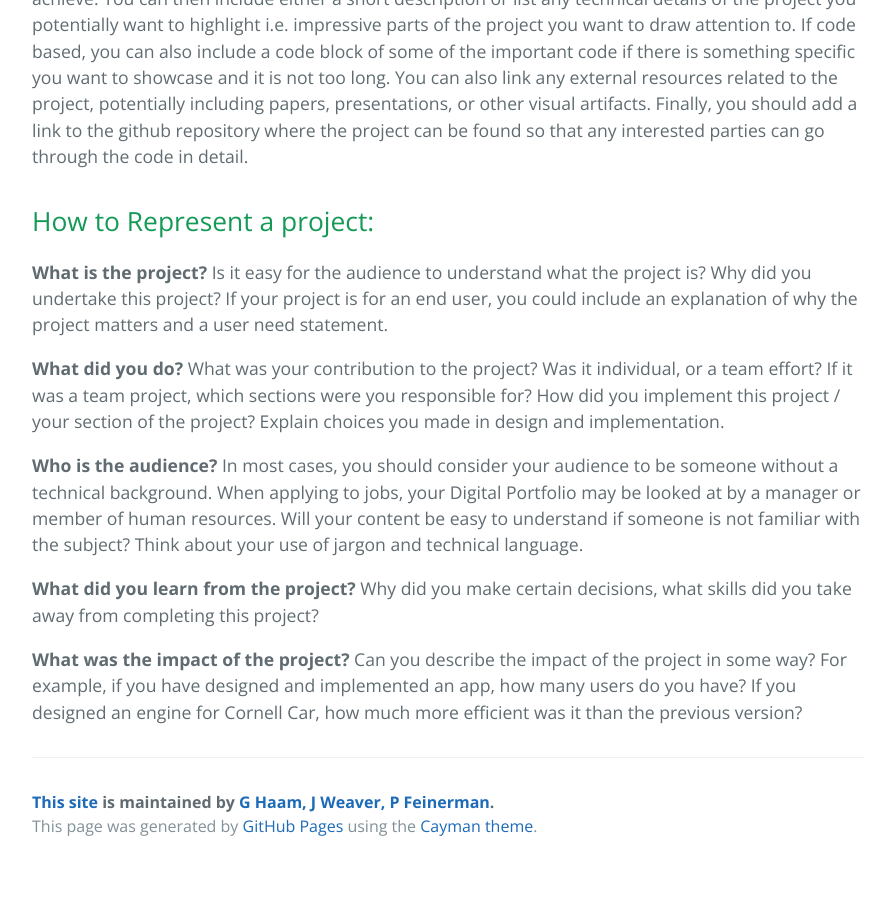
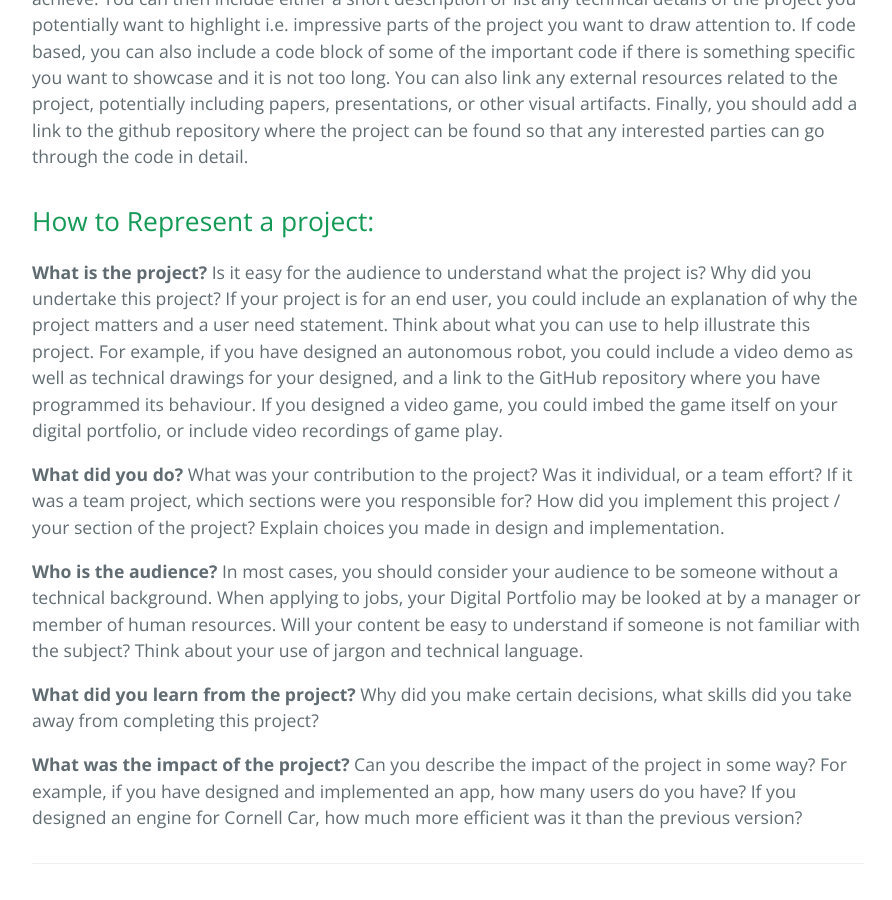
Before and after one commit to jdweaver14/guide, a Jekyll site: the page built from addingprojects.md, in a window 1280 px wide and 900 px high, scrolled down 553 px. Shown: the whole window, without its empty margins (192-1084 px from the left). Built offline with Jekyll 4.4.1, drawn with Linux system fonts in a browser that asks for light colours; before the commit the page ends 1423 px from its top, so only the background shows below that.

Commit message:
Update addingprojects.md

```diff
--- a/addingprojects.md
+++ b/addingprojects.md
@@ -11,7 +11,7 @@ Using a Github Pages site is a great way to showcase technical projects. When ci
 ## How to Represent a project:
 
 **What is the project?**
-Is it easy for the audience to understand what the project is? Why did you undertake this project? If your project is for an end user, you could include an explanation of why the project matters and a user need statement.
+Is it easy for the audience to understand what the project is? Why did you undertake this project? If your project is for an end user, you could include an explanation of why the project matters and a user need statement. Think about what you can use to help illustrate this project. For example, if you have designed an autonomous robot, you could include a video demo as well as technical drawings for your designed, and a link to the GitHub repository where you have programmed its behaviour. If you designed a video game, you could imbed the game itself on your digital portfolio, or include video recordings of game play.
 
 **What did you do?**
 What was your contribution to the project? Was it individual, or a team effort? If it was a team project, which sections were you responsible for?
```
